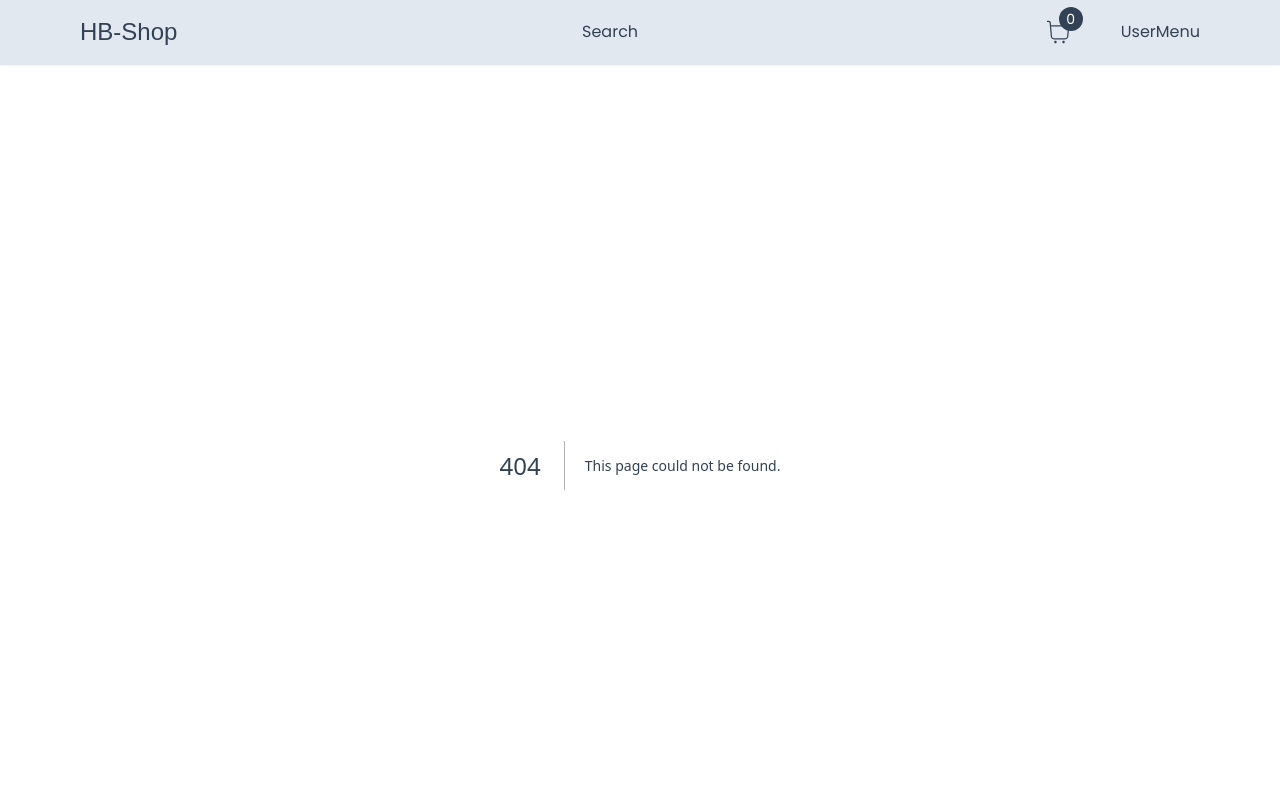
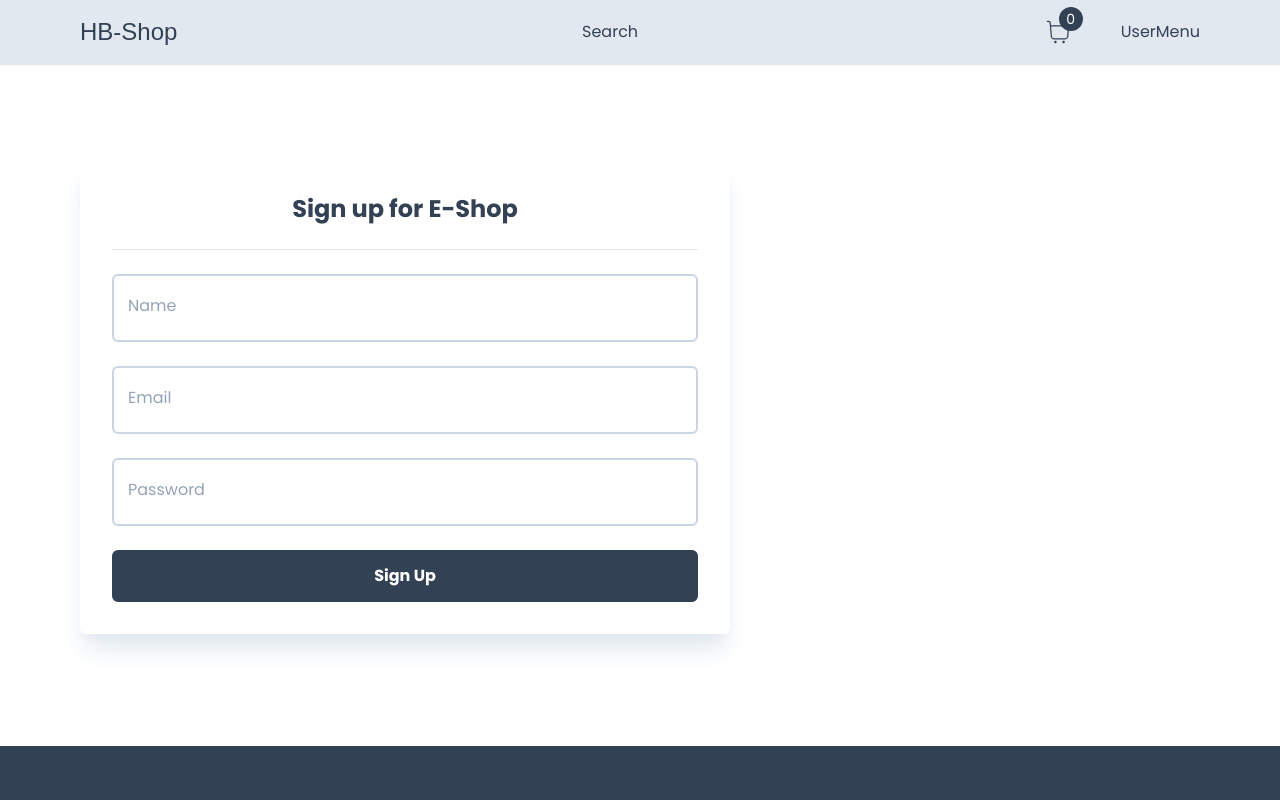
Before and after one commit to habib-hb/E-commerce--Next-, a Next.js app in the folder my-store/: page /register in a window 1280 px wide. Before the commit this address had no page. Shown: the top 800 px of the page. Built offline with nearby package versions, Linux system fonts and the light colour scheme; a web font is replaced by a local one.

Commit message:
changes :)

```diff
--- a/my-store/app/components/inputs/input.tsx
+++ b/my-store/app/components/inputs/input.tsx
@@ -37,25 +37,25 @@ const Input: React.FC<InputProps> = ({
         p-4
         pt-6
         outline-none
-        by-white
+        bg-white
         font-light
         border-2
         rounded-md
         transition
-        disabled: opacity-70
-        disabled: cursor-not-allowed
+        disabled:opacity-70
+        disabled:cursor-not-allowed
         ${errors[id] ? 'border-rose-400' : 'border-slate-300'}
         ${errors[id] ? 'focus:border-rose-400' : 'focus:border-slate-300'}
         `} />
 
          <label htmlFor={id}
-         className="
+         className={`
          absolute
          cursor-text
          text-md
          duration-150
          tranform
-          -translate-y-3
+         -translate-y-3
           top-5
           z-10
           origin-[0]
@@ -63,8 +63,9 @@ const Input: React.FC<InputProps> = ({
           peer-placeholder-shown:scale-100
           peer-placeholder-shown:translate-y-0
           peer-focus:scale-75
-          peer-focus:translate-y-4
-         "
+          peer-focus:-translate-y-4
+          ${errors[id] ? 'text-rose-500' : 'text-slate-400'}
+         `}
          >{label}</label>
     </div>
     )
--- /dev/null
+++ b/my-store/app/register/RegisterForm.tsx
@@ -0,0 +1,67 @@
+'use client'
+
+import { useState } from "react";
+import Heading from "../components/Heading";
+import Input from "../components/inputs/Input";
+import {FieldValues , SubmitHandler , useForm} from 'react-hook-form';
+import Button from "../components/Button";
+
+
+const RegisterForm = () => {
+
+    const [isLoading , setIsLoading] = useState(false);
+
+    const {register , handleSubmit , formState:{errors}} = useForm<FieldValues>({
+        defaultValues:{
+            name: "",
+            email: "",
+            password: "",
+        }
+    })
+
+    const onSubmit:SubmitHandler<FieldValues> = (data)=>{
+        setIsLoading(true)
+        console.log(data)
+    };
+
+    return (
+        <>
+        <Heading title="Sign up for E-Shop"/>
+
+        <hr className="bg-slate-300 w-full h-px" />
+
+        <Input
+            id="name"
+            label="Name"
+            disabled={isLoading}
+            register={register}
+            errors={errors}
+            required
+        />
+
+        <Input
+            id="email"
+            label="Email"
+            disabled={isLoading}
+            register={register}
+            errors={errors}
+            required
+        />
+
+        <Input
+            id="password"
+            label="Password"
+            disabled={isLoading}
+            register={register}
+            errors={errors}
+            required
+            type="password"
+        />
+
+        <Button label = {isLoading ? "Loading" : "Sign Up"} onClick={handleSubmit(onSubmit)} />
+
+        </>
+     );
+}
+
+export default RegisterForm;
--- /dev/null
+++ b/my-store/app/register/page.tsx
@@ -0,0 +1,15 @@
+import Container from "../components/Container";
+import FormWrap from "../components/FormWrap";
+import RegisterForm from "./RegisterForm";
+
+const Register = () => {
+    return (
+        <Container>
+            <FormWrap>
+                <RegisterForm />
+            </FormWrap>
+        </Container>
+     );
+}
+
+export default Register;
```
